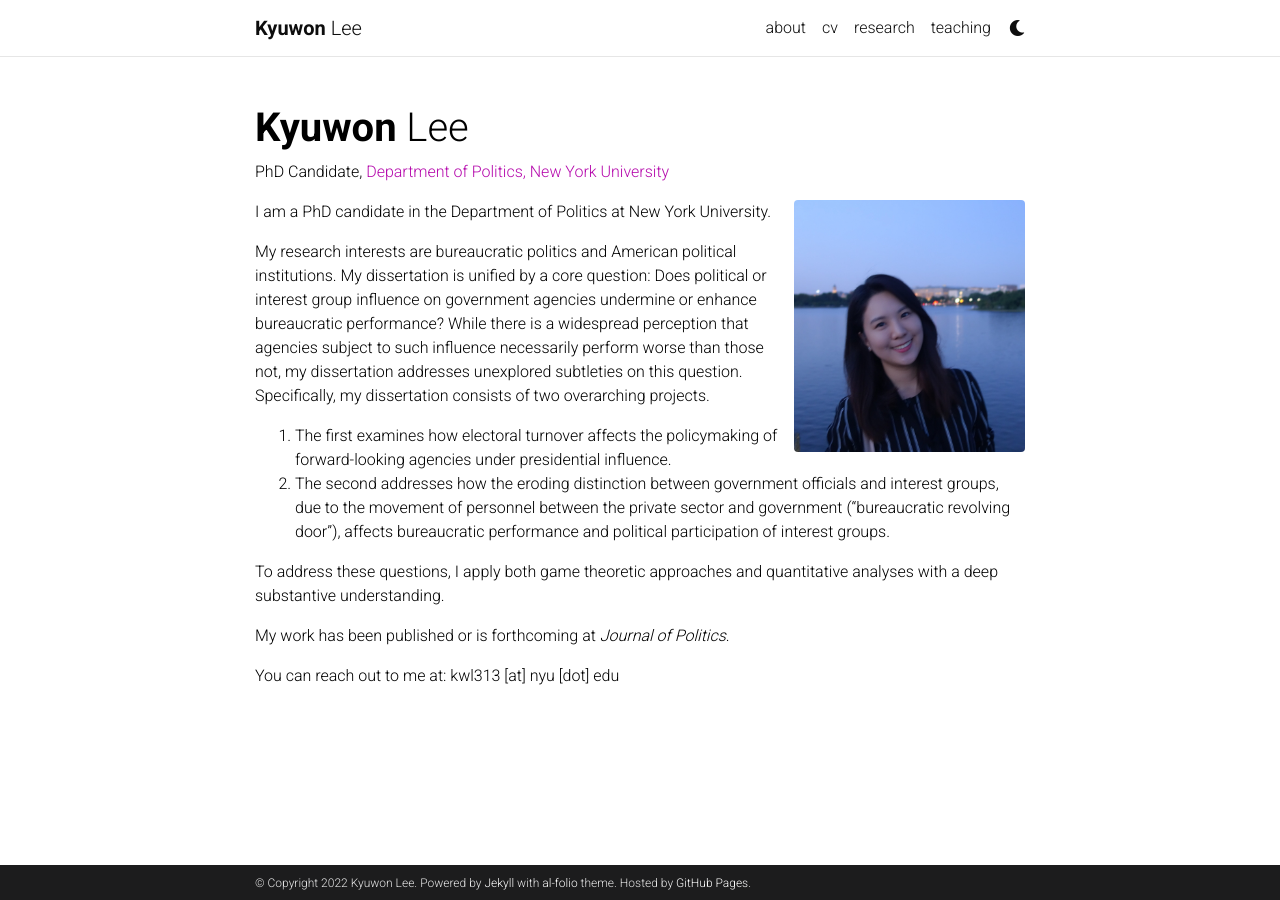
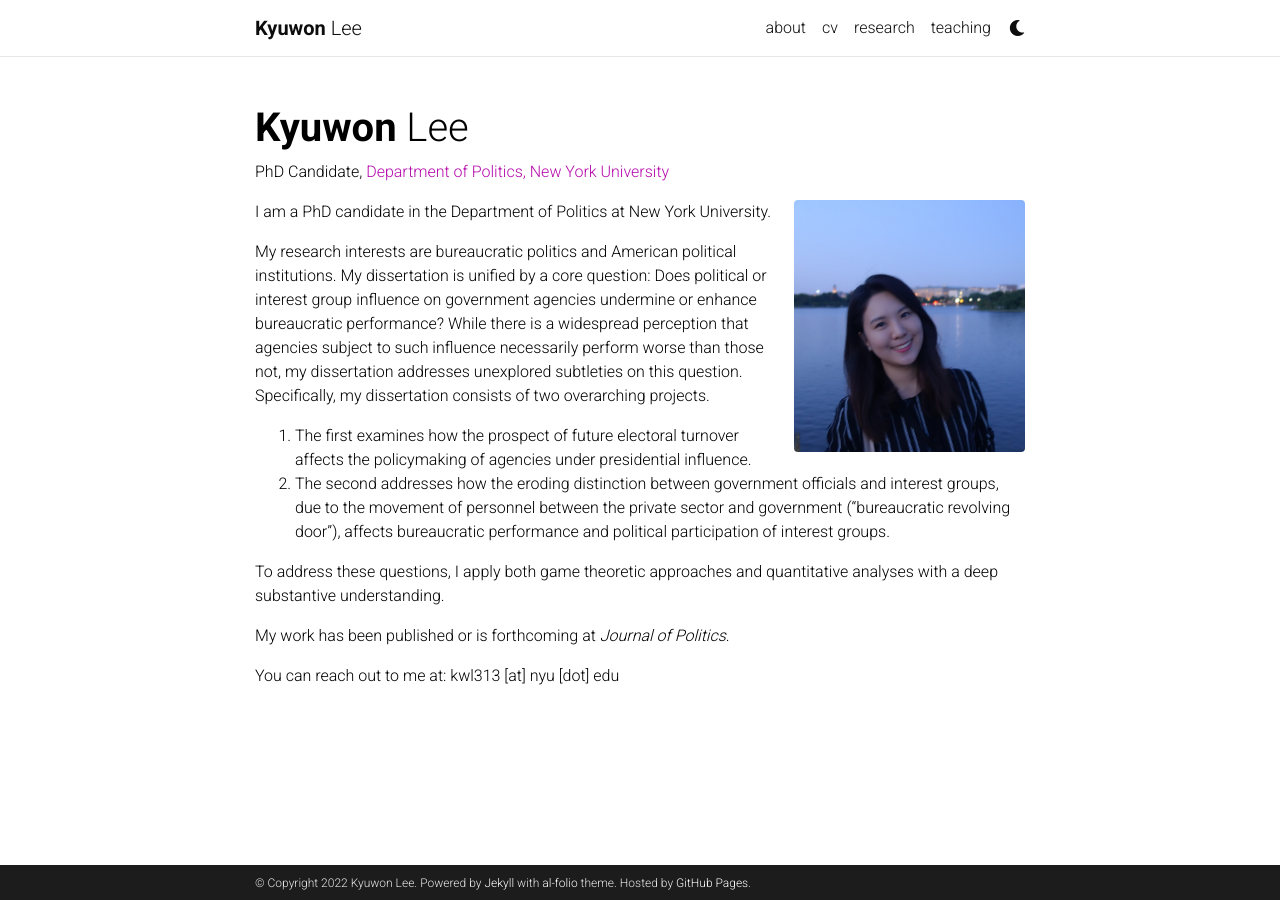
Before and after one commit to kyuwon-lee/kyuwon-lee.github.io, a Jekyll site: the page built from _pages/about.md, in a window 1280 px wide. Built offline with Jekyll 4.4.1, drawn with Linux system fonts in a browser that asks for light colours; full-size pictures stand in for the smaller copies a plugin makes; comment, search, counter and statistics services are not loaded; a style sheet for code colours, icons or effects is not loaded.

Commit message:
Update about.md

```diff
--- a/_pages/about.md
+++ b/_pages/about.md
@@ -19,7 +19,7 @@ I am a PhD candidate in the Department of Politics at New York University.
 
 My research interests are bureaucratic politics and American political institutions. My dissertation is unified by a core question: Does political or interest group influence on government agencies undermine or enhance bureaucratic performance? While there is a widespread perception that agencies subject to such influence necessarily perform worse than those not, my dissertation addresses unexplored subtleties on this question. Specifically, my dissertation consists of two overarching projects.
 
-1. The first examines how electoral turnover affects the policymaking of forward-looking agencies under presidential influence.
+1. The first examines how the prospect of future electoral turnover affects the policymaking of agencies under presidential influence.
 2. The second addresses how the eroding distinction between government officials and interest groups, due to the movement of personnel between the private sector and government ("bureaucratic revolving door"), affects bureaucratic performance and political participation of interest groups.
 
 To address these questions, I apply both game theoretic approaches and quantitative analyses with a deep substantive understanding.
```
